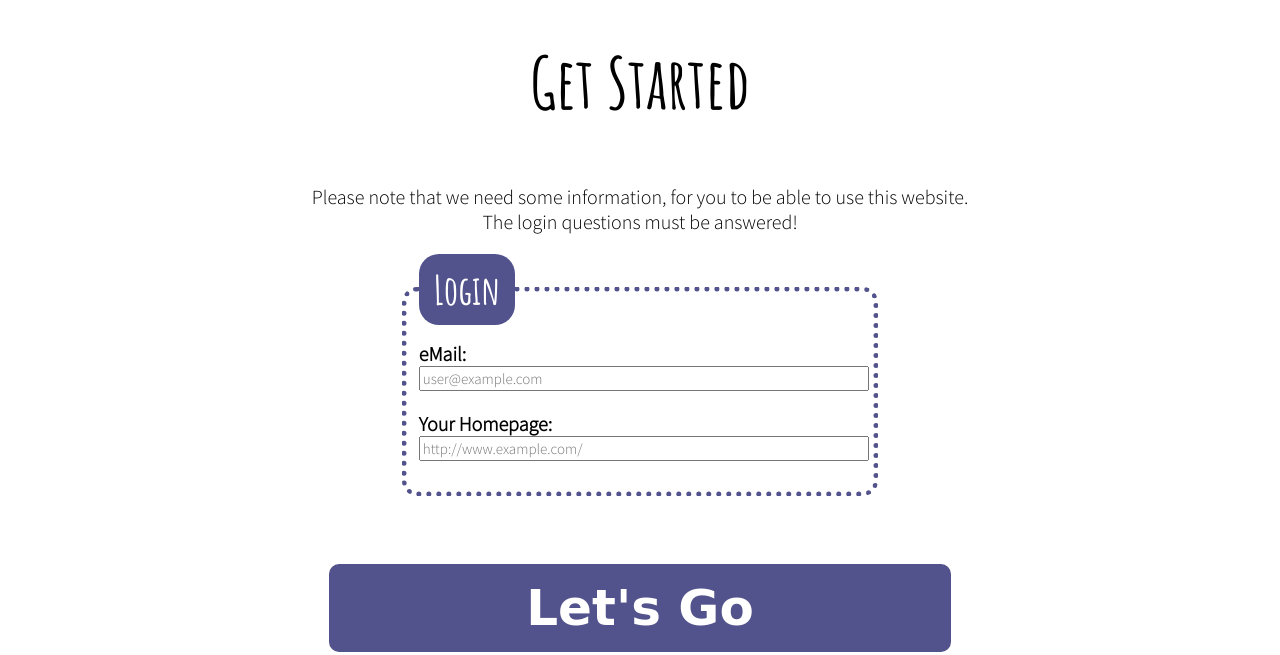
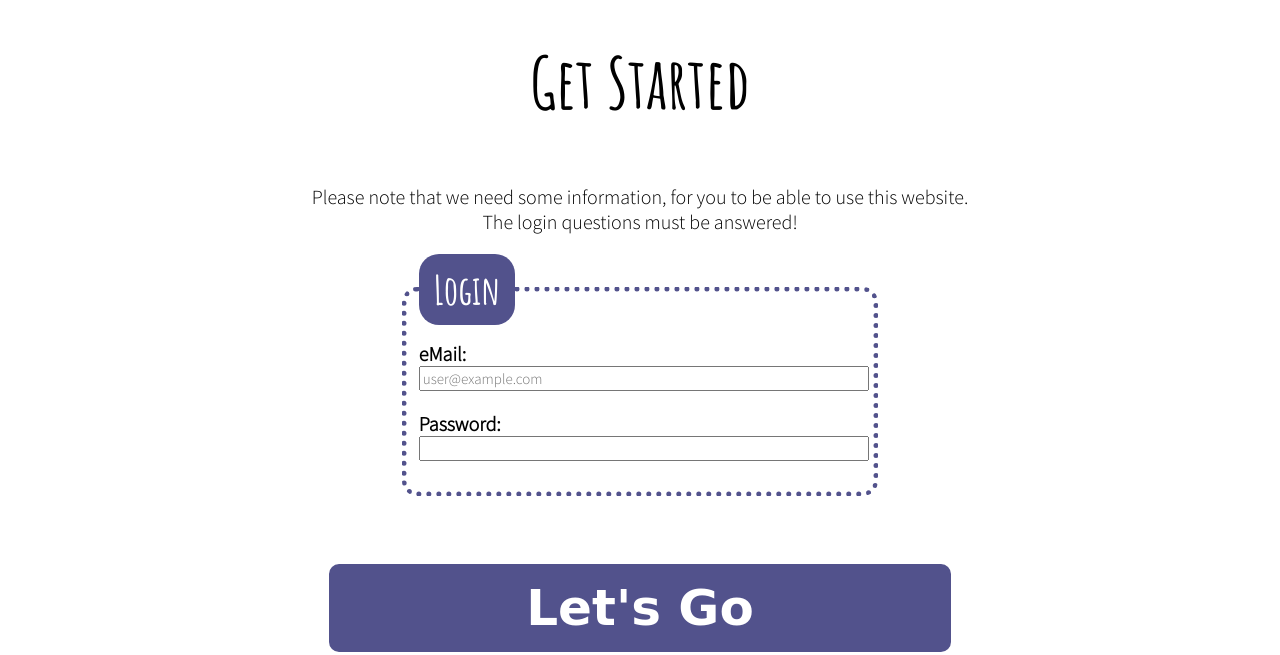
Before and after one commit to ZoeMRuf/HelloWorld, a plain HTML site: page main.html in a window 1280 px wide. Shown: the part 1493-2148 px from the top of the page. Drawn offline with Linux system fonts and the light colour scheme; a web font is replaced by a local one.

Commit message:
Login: add password field

```diff
--- a/main.css
+++ b/main.css
@@ -141,7 +141,7 @@ em {
     font-weight: bold; //???????
 }
 
-#email, #homepage, #birthdate {
+#email, #password {
     font-family: 'Source Sans Pro', sans-serif;
     font-size: 15px;
     width: 100%;
--- a/main.html
+++ b/main.html
@@ -94,10 +94,8 @@
                     <legend>Login</legend>
                     <label for="email">eMail:</label>
                     <input type="email" id="email" name="email" placeholder="user@example.com" required>
-                    <label for="homepage">Your Homepage:</label>
-                    <input type="url" id="homepage" name="homepage" placeholder="http://www.example.com/">
-                    <!--<label for="birthdate">Date of birth:</label>-->
-                    <!--<input type="date" id="birthdate" name="birthdate">-->
+                    <label for="password">Password:</label>
+                    <input type="password" id="password" name="password">
                 </fieldset>
                 <input id="Start-Button" type="submit" value="Let's Go">
             </form>
```
Also changed, not shown: feedback.html (+2 -4 lines).
